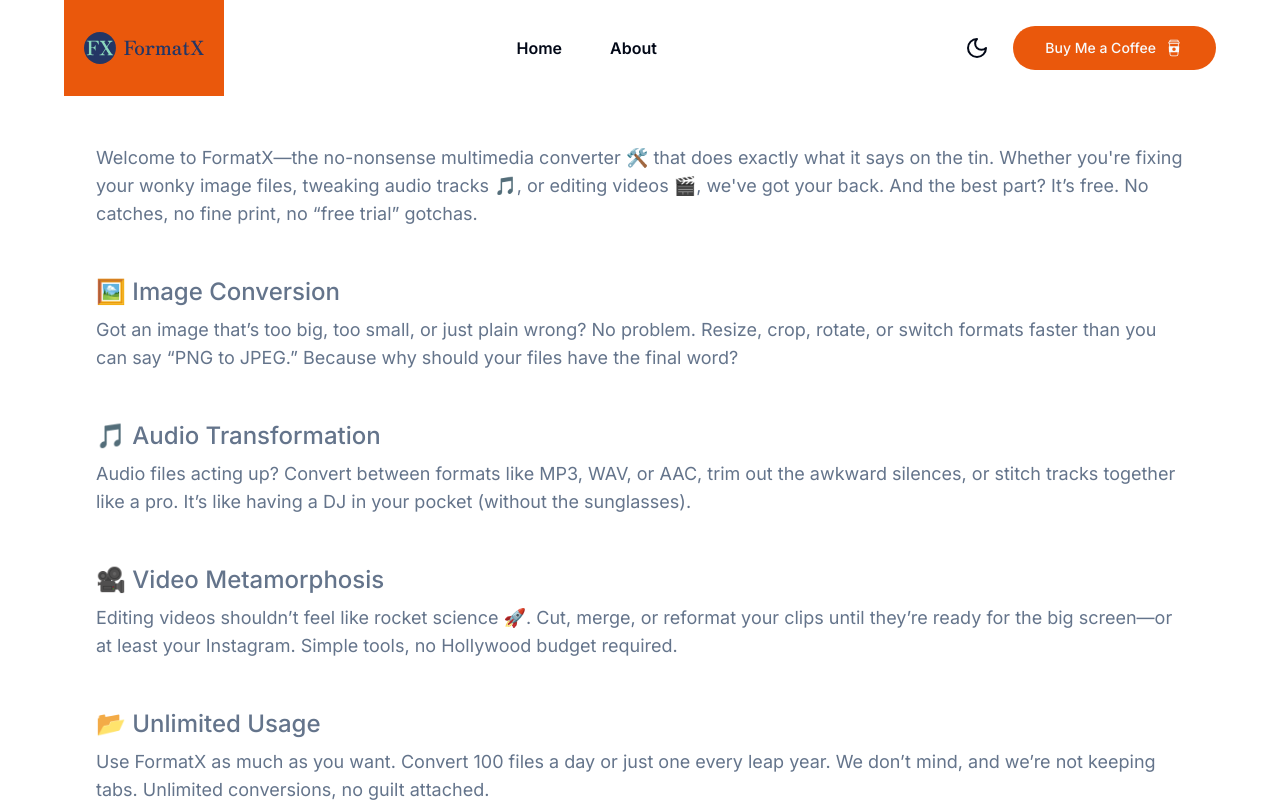
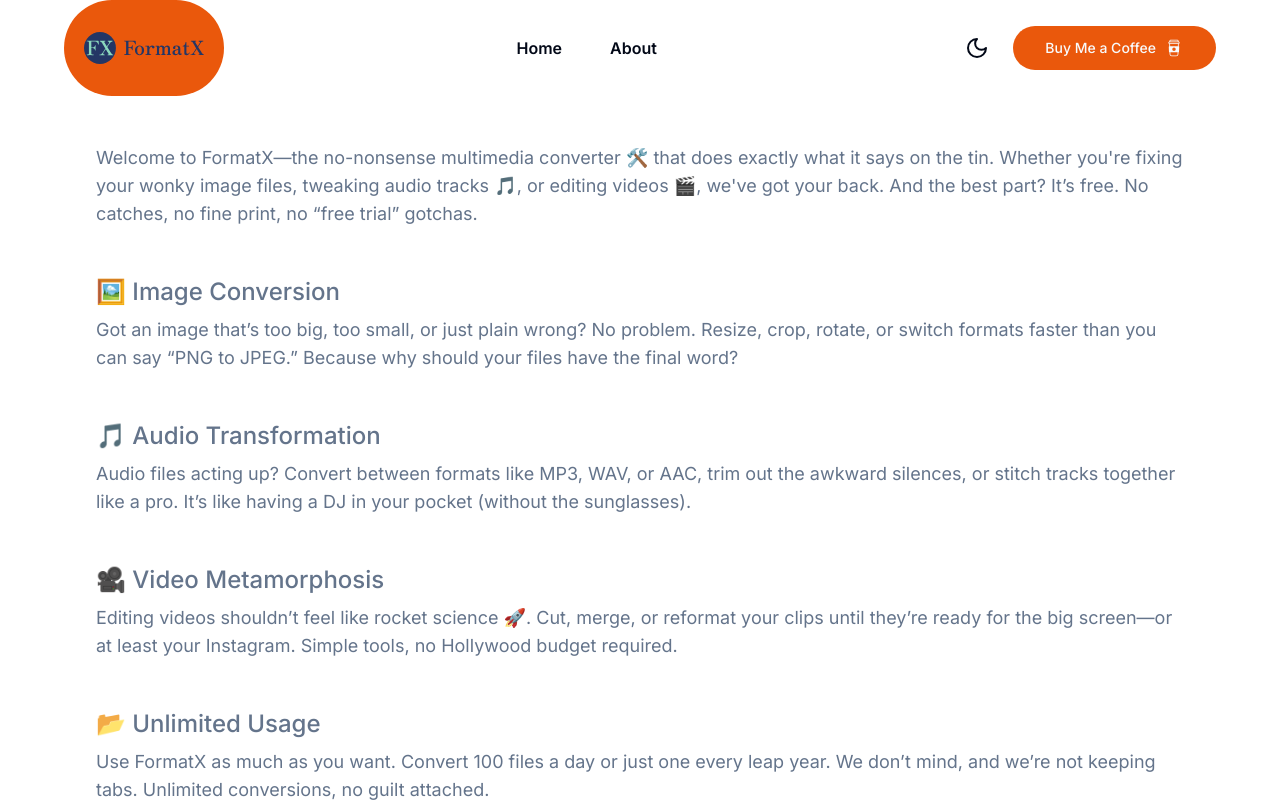
Before and after one commit to noctkun/FormatX, a Next.js app: page /about in a window 1280 px wide. Shown: the top 802 px of the page. Built offline with nearby package versions, Linux system fonts and the light colour scheme.

Commit message:
initial commit

```diff
--- a/components/navbar.tsx
+++ b/components/navbar.tsx
@@ -11,7 +11,7 @@
     return (
         <nav className="fixed z-50 flex items-center justify-between w-full h-24 px-4 py-10 backdrop-blur-md bg-background bg-opacity-30 md:px-8 lg:px-12 xl:px-16 2xl:px-24">
             <Link href="/">
-                <Image alt="logo" className="w-40 cursor-pointer dark:invert" src="/images/logo.svg" height={100} width={170} />
+                <Image alt="logo" className="w-40 cursor-pointer dark:invert rounded-full" src="/images/logo.svg" height={100} width={170} />
             </Link>
             <div className="hidden gap-1 md:gap-2 lg:gap-4 md:flex">
                 <Button variant="ghost" className="font-semibold text-md">
```
